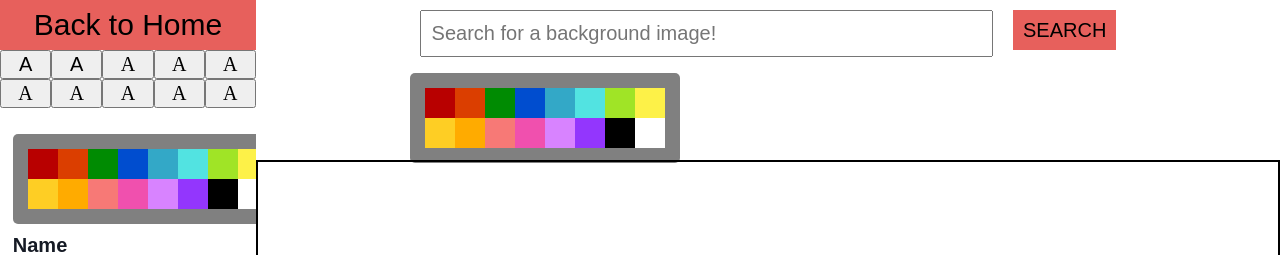
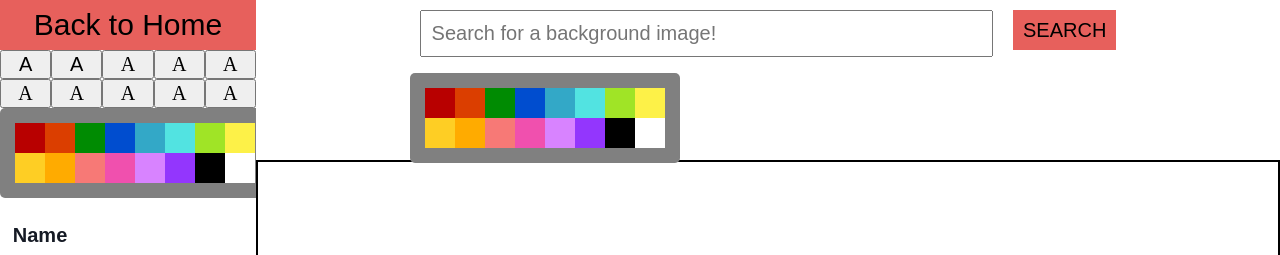
Before and after one commit to Project-Four/webDevInProgress, a React (Create React App) app: page /main in a window 1280 px wide. Shown: the top 255 px of the page. Built offline with nearby package versions, Linux system fonts and the light colour scheme.

Commit message:
changed class names for font colours

```diff
--- a/src/App.css
+++ b/src/App.css
@@ -175,67 +175,67 @@ html {
 
 /* Font Colours */
 
-.redFont {
+.fcB80000 {
     color: #B80000;
 }
 
-.orangeFont {
+.fcDB3E00 {
     color: #DB3E00;
 }
 
-.greenFont {
+.fc008B02 {
     color: #008B02;
 }
 
-.blueFont {
+.fc004DCF {
     color: #004DCF;
 }
 
-.pacificBlueFont {
+.fc33A8C7 {
     color: #33A8C7;
 }
 
-.fluorescentBlueFont {
+.fc52E3E1 {
+    color: #52E3E1;
+}
+
+.fcA0E426 {
     color: #A0E426;
 }
 
-.greenLizardFont {
-    color: #A0E426;
-}
-
-.lemonYellowFont {
+.fcFDF148 {
     color: #FDF148;
 }
 
-.sunglowFont {
+.fcFECE24 {
     color: #FECE24;
 }
 
-.chromeYellowFont {
+.fcFFAB00 {
     color: #FFAB00;
 }
 
-.lightCoralFont {
+.fcF77976 {
     color: #F77976;
 }
 
-.magentaCrayolaFont {
+.fcF050AE {
     color: #F050AE;
 }
 
-.heliotropeFont {
+.fcD883FF {
     color: #D883FF;
 }
 
-.purpleFont {
+.fc9336FD {
     color: #9336FD;
 }
 
-.blackFont {
+.fc000 {
     color: #000;
 }
 
-.whiteFont {
+.fcfff {
     color: #fff;
 }
 
--- a/src/Download.js
+++ b/src/Download.js
@@ -1,6 +1,6 @@
 import { Link } from "react-router-dom"
 
-const Download = ({userBackground, userText, inputFields, font}) => {
+const Download = ({userBackground, userText, inputFields, font, fontColor, backgroundColor}) => {
 
     // https://bobbyhadz.com/blog/react-capitalize-first-letter
     const capitalize = (string) => {
@@ -41,13 +41,23 @@ const Download = ({userBackground, userText, inputFields, font}) => {
 
                         <br/>.sr-only &#123; position: absolute; width: 1px; height: 1px; margin: -1px; border: 0; padding: 0; white-space: nowrap; clip-path: inset(100%); clip: rect(0 0 0 0); overflow: hidden;&#125;<br/>
 
-                        <br/>html &#123;<br/>    font-size: 125%;<br/>    font-family: {capitalize(font)};<br/>
+                        <br/>html &#123;<br/>    font-size: 125%;<br/>    font-family: {capitalize(font)};<br/>    color: red;<br/>
                         &#125;<br/>
                         <br/>.wrapper &#123;<br/>    width: 90%;<br/>    margin: 0 auto;<br/>    max-width: 1260px;<br/>
                         &#125;<br/>
                         <br/>.flexContainer &#123;<br/>    height: 100vh;<br/>    display: flex;<br/>    align-items: center;<br/>    justify-content: center;<br/>
                         &#125;<br/>
-                        <br/>.backgroundContainer &#123;<br/>    background-image: url({userBackground.image});<br/>    height: 100vh;<br/>    background-size: cover;<br/>    background-position: center;<br/>
+                        <br/>.backgroundContainer &#123;<br/>
+
+                        {
+                            userBackground.image ? `    background-image: url(${userBackground.image});` : null
+                        }
+
+                        {
+                            backgroundColor ? `    background-color: red;` : null
+                        }
+
+                        <br/>    height: 100vh;<br/>    background-size: cover;<br/>    background-position: center;<br/>
                         &#125;<br/>
                         <br/>.textContainer &#123;<br/>    display: flex;<br/>    flex-direction: column;<br/>    align-items: center;<br/>    justify-content: space-between;<br/>    height: 50vh;<br/>
                         &#125;<br/>
--- a/src/Form.js
+++ b/src/Form.js
@@ -79,6 +79,7 @@ const Form = ({setUserBackground, userText, setUserText, setInputFields, inputFi
             image: image,
             alt: alt
         })
+        setBackgroundColor('')
     }
 
     // Text changing functions
@@ -103,6 +104,10 @@ const Form = ({setUserBackground, userText, setUserText, setInputFields, inputFi
     // ************ Function for background changes ************ //
     const handleBackgroundColorChange = (selectedBackgroundColor) => {
         setBackgroundColor(selectedBackgroundColor)
+        setUserBackground({
+            image:'',
+            alt: ''
+        })
     }
 
     return (
@@ -125,6 +130,8 @@ const Form = ({setUserBackground, userText, setUserText, setInputFields, inputFi
                     <button type='submit' className='submit'>Search</button>
                 </div>
 
+
+                <div className="searchResults">
                 <div className='colorButtons'>
                     <button className='redButton colorButton' onClick={() => handleBackgroundColorChange('redBackground')}></button>
                     <button className='orangeButton colorButton' onClick={() => handleBackgroundColorChange('orangeBackground')}></button>
@@ -143,8 +150,6 @@ const Form = ({setUserBackground, userText, setUserText, setInputFields, inputFi
                     <button className='blackButton colorButton' onClick={() => handleBackgroundColorChange('blackBackground')}></button>
                     <button className='whiteButton colorButton' onClick={() => handleBackgroundColorChange('whiteBackground')}></button>
                 </div>
-
-                <div className="searchResults">
                     {userSearchResults.map((result) => {
                         return (
                             <div key={result.id} className="optionContainer">
@@ -189,26 +194,26 @@ const Form = ({setUserBackground, userText, setUserText, setInputFields, inputFi
                     <button className='zendots' onClick={() => handleFontChange('zendots')}>A</button>
                 </div>{/* END fontOptions */}
 
+                <div className='colorButtons'>
+                    <button className='redButton colorButton' onClick={() => handleFontColorChange('fcB80000')}></button>
+                    <button className='orangeButton colorButton' onClick={() => handleFontColorChange('fcDB3E00')}></button>
+                    <button className='greenButton colorButton' onClick={() => handleFontColorChange('fc008B02')}></button>
+                    <button className='blueButton colorButton' onClick={() => handleFontColorChange('fc004DCF')}></button>
+                    <button className='pacificBlueButton colorButton' onClick={() => handleFontColorChange('fc33A8C7')}></button>
+                    <button className='fluorescentBlueButton colorButton' onClick={() => handleFontColorChange('fc52E3E1')}></button>
+                    <button className='greenLizardButton colorButton' onClick={() => handleFontColorChange('fcA0E426')}></button>
+                    <button className='lemonYellowButton colorButton' onClick={() => handleFontColorChange('fcFDF148')}></button>
+                    <button className='sunglowButton colorButton' onClick={() => handleFontColorChange('fcFECE24')}></button>
+                    <button className='chromeYellowButton colorButton' onClick={() => handleFontColorChange('fcFFAB00')}></button>
+                    <button className='lightCoralButton colorButton' onClick={() => handleFontColorChange('fcF77976')}></button>
+                    <button className='magentaCrayolaButton colorButton' onClick={() => handleFontColorChange('fcF050AE')}></button>
+                    <button className='heliotropeButton colorButton' onClick={() => handleFontColorChange('fcD883FF')}></button>
+                    <button className='purpleButton colorButton' onClick={() => handleFontColorChange('fc9336FD')}></button>
+                    <button className='blackButton colorButton' onClick={() => handleFontColorChange('fc000')}></button>
+                    <button className='whiteButton colorButton' onClick={() => handleFontColorChange('fcfff')}></button>
+                </div>
+
                 <div className='sideBar'>
-
-                    <div className='colorButtons'>
-                        <button className='redButton colorButton' onClick={() => handleFontColorChange('redFont')}></button>
-                        <button className='orangeButton colorButton' onClick={() => handleFontColorChange('orangeFont')}></button>
-                        <button className='greenButton colorButton' onClick={() => handleFontColorChange('greenFont')}></button>
-                        <button className='blueButton colorButton' onClick={() => handleFontColorChange('blueFont')}></button>
-                        <button className='pacificBlueButton colorButton' onClick={() => handleFontColorChange('pacificBlueFont')}></button>
-                        <button className='fluorescentBlueButton colorButton' onClick={() => handleFontColorChange('fluorescentBlueFont')}></button>
-                        <button className='greenLizardButton colorButton' onClick={() => handleFontColorChange('greenLizardFont')}></button>
-                        <button className='lemonYellowButton colorButton' onClick={() => handleFontColorChange('lemonYellowFont')}></button>
-                        <button className='sunglowButton colorButton' onClick={() => handleFontColorChange('sunglowFont')}></button>
-                        <button className='chromeYellowButton colorButton' onClick={() => handleFontColorChange('chromeYellowFont')}></button>
-                        <button className='lightCoralButton colorButton' onClick={() => handleFontColorChange('lightCoralFont')}></button>
-                        <button className='magentaCrayolaButton colorButton' onClick={() => handleFontColorChange('magentaCrayolaFont')}></button>
-                        <button className='heliotropeButton colorButton' onClick={() => handleFontColorChange('heliotropeFont')}></button>
-                        <button className='purpleButton colorButton' onClick={() => handleFontColorChange('purpleFont')}></button>
-                        <button className='blackButton colorButton' onClick={() => handleFontColorChange('blackFont')}></button>
-                        <button className='whiteButton colorButton' onClick={() => handleFontColorChange('whiteFont')}></button>
-                    </div>
 
                     <form action="" className='textForm'>
                         <label htmlFor="">Name</label>
@@ -226,6 +231,7 @@ const Form = ({setUserBackground, userText, setUserText, setInputFields, inputFi
                         value={userText.subtitle}
                         onChange={userTextHandleChange}
                         />
+
 
                         {inputFields.map((field, index) => {
                         return (
--- a/src/Main.js
+++ b/src/Main.js
@@ -55,6 +55,8 @@ const Main = () => {
                 userText={userText}
                 inputFields={inputFields}
                 font={font}
+                fontColor={fontColor}
+                backgroundColor={backgroundColor}
             />
         </main>
     )
--- a/src/Preview.js
+++ b/src/Preview.js
@@ -1,7 +1,7 @@
 import classNames from 'classnames'
 const Preview = ({userBackground, userText, inputFields, font, fontColor, backgroundColor}) => {
-
-    const previewClasses = classNames("wrapper", "flexContainer", font)
+console.log(backgroundColor)
+    const previewClasses = classNames("wrapper", "flexContainer", font, fontColor)
     const previewSectionClasses = classNames("previewSection", backgroundColor)
 
     return (
@@ -25,7 +25,6 @@ const Preview = ({userBackground, userText, inputFields, font, fontColor, backgr
                         </div>
                     </div>
 
-
                     <div className="backgroundContainer">
                         <img src={userBackground.image} alt={userBackground.alt} />
                     </div>
```
